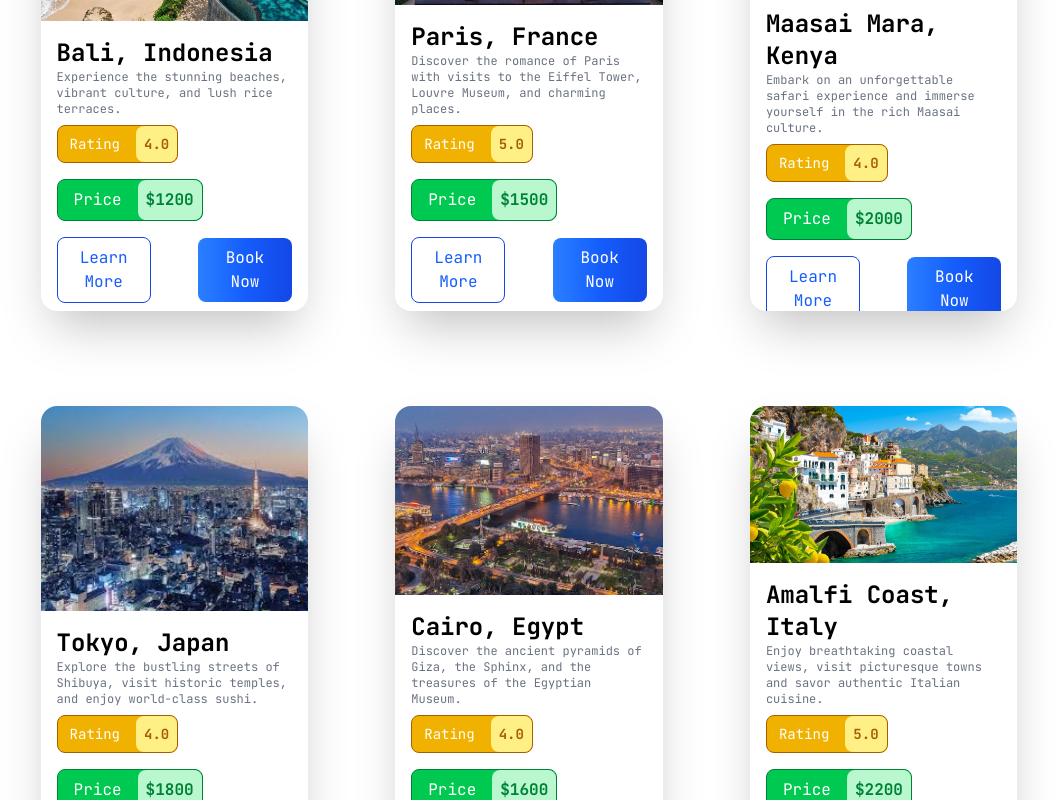
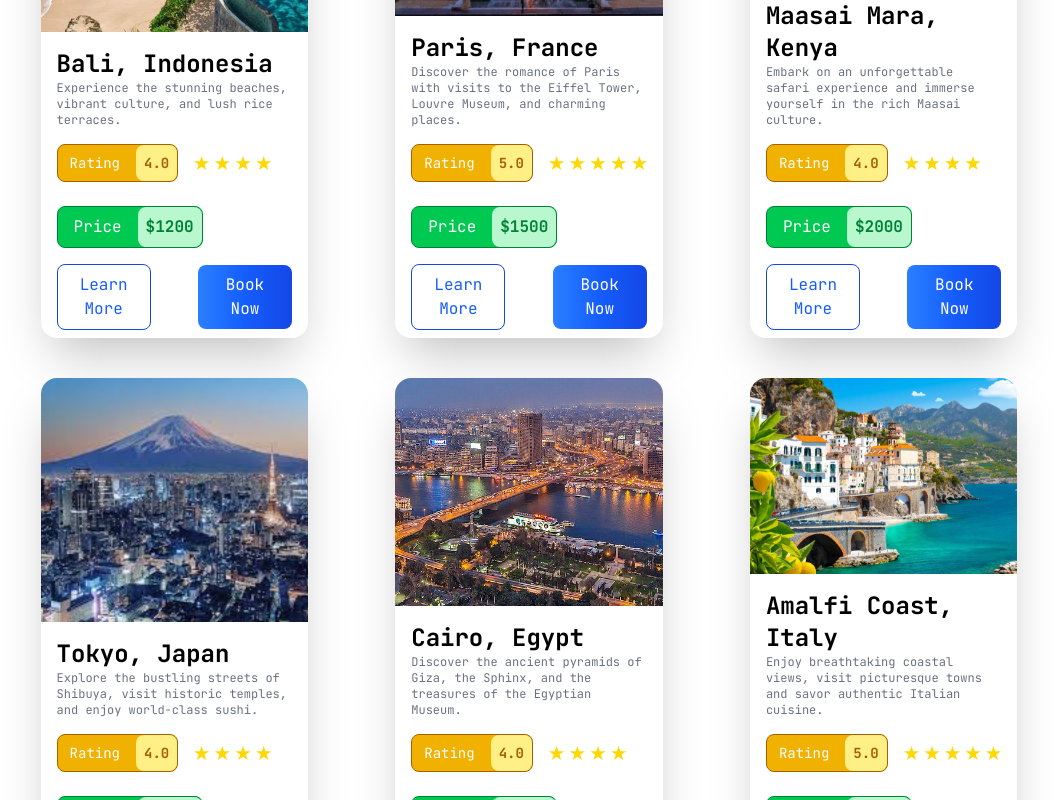
Before and after one commit to aktech27/jain-online-fe-project, a React (Vite) app: page / in a window 1280 px wide. Shown: the part 1900-2700 px from the top of the page, without its empty margins (111-1168 px from the left). Built offline with nearby package versions, Linux system fonts and the light colour scheme.

Commit message:
Images updated - rating

```diff
--- a/src/components/Packages/PackageCard.tsx
+++ b/src/components/Packages/PackageCard.tsx
@@ -1,18 +1,23 @@
 import { PackageCardProps } from '../../types';
+import Stars from '../../assets/star-four.svg';
+import Stars2 from '../../assets/star-five.svg';
 
 const PackageCard = ({ image, name, description, price, rating }: PackageCardProps) => {
   return (
     <div className="h-[550px] flex items-center justify-center transition-all duration-300 ease-in-out hover:scale-105">
-      <div className="bg-white shadow-2xl rounded-2xl flex flex-col overflow-hidden h-[90%] w-[85%] hover:shadow-3xl">
+      <div className="bg-white shadow-2xl rounded-2xl flex flex-col overflow-hidden h-[100%] w-[85%] hover:shadow-3xl">
         <div className="w-full h-[50%]">
           <img src={image} alt={`img-${name}`} className="object-cover h-full w-full" />
         </div>
         <div className="px-4 py-2">
           <div className="text-2xl font-bold mt-2">{name}</div>
           <div className="text-xs text-gray-500 mb-2">{description}</div>
-          <div className="flex text-sm border-yellow-700 bg-yellow-500 border-1 rounded-lg w-fit pl-1 my-2">
-            <div className="p-2 text-white mr-2">Rating</div>
-            <div className="bg-yellow-200 text-yellow-700 p-2 rounded-lg w-fit font-bold">{rating.toFixed(1)}</div>
+          <div className="flex gap-4 items-center">
+            <div className="flex text-sm border-yellow-700 bg-yellow-500 border-1 rounded-lg w-fit pl-1 my-2">
+              <div className="p-2 text-white mr-2">Rating</div>
+              <div className="bg-yellow-200 text-yellow-700 p-2 rounded-lg w-fit font-bold">{rating.toFixed(1)}</div>
+            </div>
+            <span className="w-[100px]">{rating == 4 ? <img src={Stars} alt="4star" /> : <img src={Stars2} alt="4star" />}</span>
           </div>
           <div className="flex border-green-700 bg-green-500 border-1 rounded-lg w-fit pl-2 my-4">
             <div className="p-2 text-white mr-2">Price</div>
```
Also changed, not shown: src/assets/star-four.svg (added).
